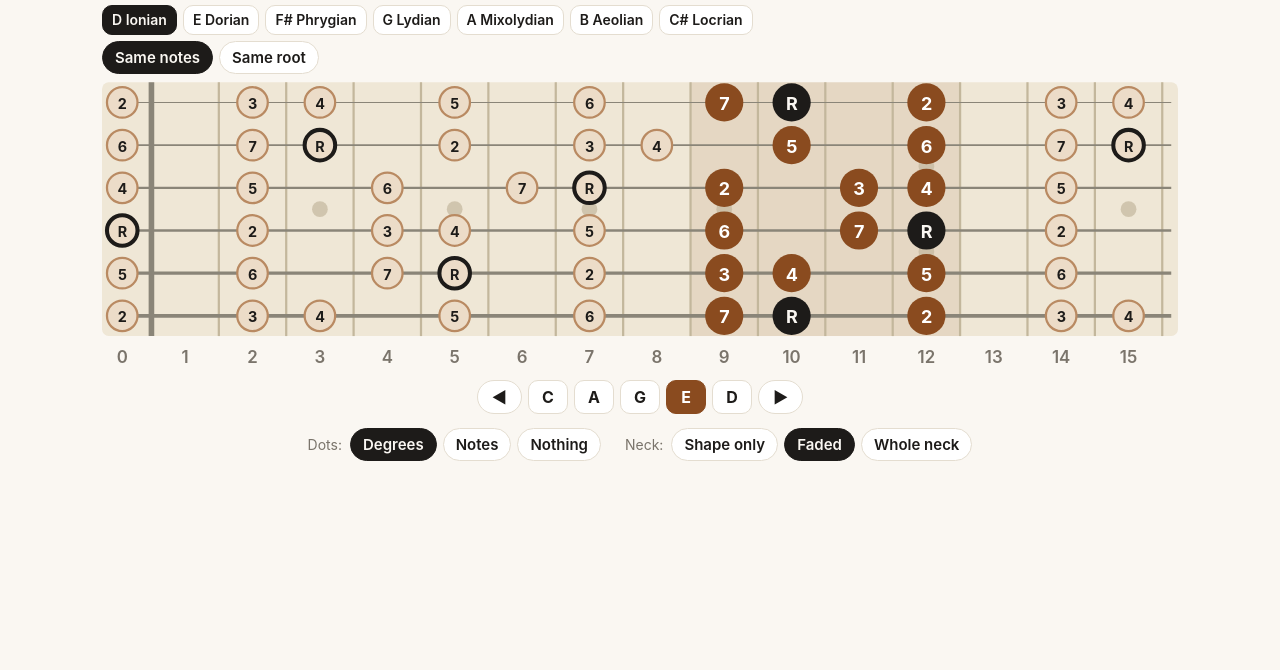
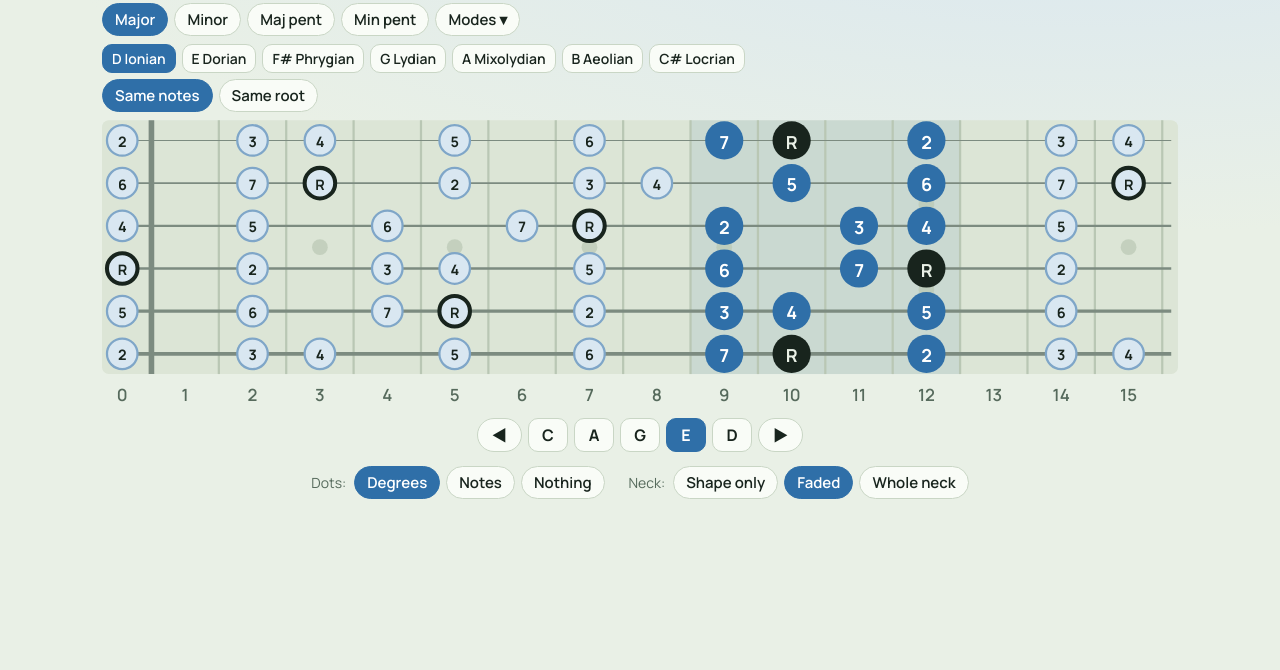
Before and after one commit to MatthewAnnable/guitar-interval-visualiser, a plain HTML site: page index.html in a window 1280 px wide. Shown: the part 130-800 px from the top of the page. Drawn offline with Linux system fonts and the light colour scheme.

Commit message:
Evening look: night and day themes to match the student portal
Shared stylesheet (evening.css), Manrope, and this app's own colour pairing.
Follows the device's light or dark setting.

Co-Authored-By: Claude Fable 5.2 <noreply@anthropic.com>

```diff
--- /dev/null
+++ b/evening.css
@@ -0,0 +1,162 @@
+/* Matthew Annable — the "Evening" look for the student practice apps.
+ *
+ * The same look as the student portal (Lesson Booking System/static/css/
+ * portal.css): the brand green and amber on a dark forest ground with a touch
+ * of lilac, blue and clay, Manrope for everything, no serif. Dark by default;
+ * a matching day theme takes over when the device is set to light. Each app links its own copy of
+ * this file as evening.css AFTER its own <style>, so this file wins.
+ *
+ * THIS IS THE MASTER. Edit it here, then copy it over evening.css in each app
+ * folder under Student Apps/ (see README.md beside this file).
+ *
+ * Every app looks like part of one family but has its own pair of colours,
+ * chosen by <html data-app="…">:
+ *   --accent  selected tabs and pills, sliders, highlights
+ *   --action  the main button
+ *   --glow    the soft light in the top corner of the page
+ */
+
+@font-face {
+  font-family: 'Manrope'; font-style: normal; font-weight: 200 800; font-display: swap;
+  src: url("fonts/manrope-latin.woff2") format('woff2');
+  unicode-range: U+0000-00FF, U+0131, U+0152-0153, U+02BB-02BC, U+02C6, U+02DA, U+02DC, U+0304, U+0308, U+0329, U+2000-206F, U+20AC, U+2122, U+2191, U+2193, U+2212, U+2215, U+FEFF, U+FFFD;
+}
+@font-face {
+  font-family: 'Manrope'; font-style: normal; font-weight: 200 800; font-display: swap;
+  src: url("fonts/manrope-latin-ext.woff2") format('woff2');
+  unicode-range: U+0100-02BA, U+02BD-02C5, U+02C7-02CC, U+02CE-02D7, U+02DD-02FF, U+0304, U+0308, U+0329, U+1D00-1DBF, U+1E00-1E9F, U+1EF2-1EFF, U+2020, U+20A0-20AB, U+20AD-20C0, U+2113, U+2C60-2C7F, U+A720-A7FF;
+}
+
+:root {
+  color-scheme: dark;
+
+  /* The five brand colours, lifted for a dark ground. --on-… is the text
+     colour that sits on each one when it is used as a fill. */
+  --moss: #9CCB96;  --on-moss: #141A17;  --glow-moss: #24332A;
+  --amber: #F7B955; --on-amber: #141A17; --glow-amber: #332E22;
+  --lilac: #C2B0F0; --on-lilac: #141A17; --glow-lilac: #2D2A3B;
+  --sky: #8FBCE6;   --on-sky: #141A17;   --glow-sky: #22303B;
+  --clay: #EC9C86;  --on-clay: #141A17;  --glow-clay: #3A2824;
+
+  /* the names the apps already use */
+  --bg: #141A17;
+  --card: #1D2521;
+  --chip: #26332C;
+  --ink: #EEF0E8;
+  --mute: #A2ADA3;
+  --line: #3A4A40;
+  --line-soft: #2B3630;
+
+  --good: #9CCB96; --goodbg: #22302A; --ok: #9CCB96;
+  --warn: #F7B955;
+  --bad: #F0A29A;  --badbg: #3A2422;
+  --flat: #86B4F0; --sharp: #F0A29A;   /* singing: which way the note leans */
+  --band: #26332C; --grid: #2B3630;
+  --s1: #86B4F0; --s2: #F7B955; --s3: #C2B0F0;
+
+  /* fretboards */
+  --board: #222C27; --wire: #3A4A40; --string: #8C978E;
+  --pale: #22303B; --paleline: #5F86A8; --accpale: #332E22; --win: rgba(143,188,230,.12);
+}
+
+/* Day: the same look with the lights on. A pale sage ground, and the five
+   colours deepened so they hold up on a bright screen. Follows the device. */
+@media (prefers-color-scheme: light) {
+  :root {
+    color-scheme: light;
+
+    --moss: #3F7A4A;  --on-moss: #FFFFFF;  --glow-moss: #D9EAD5;
+    --amber: #F2A93B; --on-amber: #18241D; --glow-amber: #F3EAD2;
+    --lilac: #6B5BB5; --on-lilac: #FFFFFF; --glow-lilac: #E2E0F2;
+    --sky: #2F6FA8;   --on-sky: #FFFFFF;   --glow-sky: #D9E7F1;
+    --clay: #B8503F;  --on-clay: #FFFFFF;  --glow-clay: #F1DFD9;
+
+    --bg: #E9F0E6;
+    --card: #F9FCF7;
+    --chip: #DDE7D9;
+    --ink: #18241D;
+    --mute: #566A5C;
+    --line: #C9D6C5;
+    --line-soft: #D6E0D2;
+
+    --good: #3F7A4A; --goodbg: #D9EAD5; --ok: #3F7A4A;
+    --warn: #C98A1B;
+    --bad: #B8503F;  --badbg: #F4DFDA;
+    --flat: #2F6FA8; --sharp: #B8503F;
+    --band: #DDE7D9; --grid: #D3DECF;
+    --s1: #2F6FA8; --s2: #C98A1B; --s3: #6B5BB5;
+
+    --board: #DCE5D6; --wire: #B9C7B4; --string: #7C8B80;
+    --pale: #D9E7F1; --paleline: #7FA6C8; --accpale: #F3EAD2; --win: rgba(47,111,168,.10);
+  }
+}
+
+/* One pairing per app: --accent for selected tabs, pills and sliders,
+   --action for the main button, --glow for the light in the corner.
+   Ideas for future apps are in README.md beside the master copy. */
+html              { --accent: var(--moss);  --on-accent: var(--on-moss);  --action: var(--amber); --on-action: var(--on-amber); --glow: var(--glow-moss); }
+html[data-app="ear"]   { --accent: var(--moss);  --on-accent: var(--on-moss);  --action: var(--amber); --on-action: var(--on-amber); --glow: var(--glow-moss); }
+html[data-app="notes"] { --accent: var(--amber); --on-accent: var(--on-amber); --action: var(--moss);  --on-action: var(--on-moss);  --glow: var(--glow-amber); }
+html[data-app="sing"]  { --accent: var(--lilac); --on-accent: var(--on-lilac); --action: var(--amber); --on-action: var(--on-amber); --glow: var(--glow-lilac); }
+html[data-app="metro"] { --accent: var(--clay);  --on-accent: var(--on-clay);  --action: var(--moss);  --on-action: var(--on-moss);  --glow: var(--glow-clay); }
+html[data-app="neck"]  { --accent: var(--sky);   --on-accent: var(--on-sky);   --action: var(--amber); --on-action: var(--on-amber); --glow: var(--glow-sky);
+  --dot: var(--sky); --dotink: var(--on-sky); --acc: var(--amber); }
+
+html { background: var(--bg); }
+body {
+  background: radial-gradient(120% 520px at 85% 0%, var(--glow) 0%, var(--bg) 70%) no-repeat, var(--bg);
+  color: var(--ink);
+  font-family: Manrope, system-ui, -apple-system, "Segoe UI", Helvetica, Arial, sans-serif;
+  -webkit-font-smoothing: antialiased;
+}
+h1 { font-weight: 800; font-size: clamp(26px, 6.5vw, 34px); line-height: 1.08; letter-spacing: -0.03em; margin-bottom: 10px; }
+h2 { letter-spacing: -0.015em; }
+a { color: var(--accent); }
+:focus-visible { outline: 2px solid var(--amber); outline-offset: 3px; }
+
+/* The name and zigzag above each app's title, as on the portal. */
+.ma-brand {
+  display: flex; align-items: center; gap: 10px; margin: 0 0 14px;
+  font-size: 12px; font-weight: 700; letter-spacing: 0.1em; text-transform: uppercase;
+  color: var(--mute);
+}
+.ma-brand svg { width: 38px; height: 17px; flex: none; color: var(--accent); }
+
+.card { border-radius: 16px; border-color: var(--line-soft); }
+input[type=range] { accent-color: var(--accent); }
+input[type=checkbox], input[type=radio] { accent-color: var(--accent); }
+select, input[type=text], input[type=number] { background: var(--card); color: var(--ink); border-color: var(--line); }
+
+/* Selected tabs and pills take the app's accent. */
+.pill, .tabs button { border-radius: 999px; }
+.pill.on, .tabs button.on, .ghost.on, #modes .chip.on {
+  background: var(--accent); color: var(--on-accent); border-color: var(--accent);
+}
+/* The main button takes the app's action colour. */
+.big, button.primary {
+  background: var(--action); border-color: var(--action); color: var(--on-action);
+  border-radius: 999px; font-weight: 700;
+}
+.ghost { border-radius: 999px; }
+
+/* Ear Trainer */
+.ans .pick, .box td span.root { color: var(--on-accent); }
+.fb .dot text { fill: var(--on-accent); }
+.fb .root text { fill: var(--bg); }
+.fb .g-both text, .fb .g-major text, .fb .g-minor text, .fb .g-none text { fill: #fff; }
+html[data-app="neck"] .fb .dot.root text { fill: var(--bg); }
+html[data-app="neck"] .fb .dot.faded text { fill: var(--ink); }
+
+/* Note Reading: plain buttons are filled, so the dark text goes on all of
+   them, and only the Start buttons take the action colour. */
+html[data-app="notes"] button { color: var(--on-accent); border-radius: 999px; }
+html[data-app="notes"] button.alt, html[data-app="notes"] .tabs button { color: var(--ink); }
+html[data-app="notes"] .tabs button.on { color: var(--on-accent); }
+html[data-app="notes"] #pStart, html[data-app="notes"] #tStart, html[data-app="notes"] #lStart { background: var(--action); color: var(--on-action); }
+html[data-app="notes"] .big { background: none; border-radius: 0; color: inherit; }
+
+/* Fading Metronome */
+.tempo .bpm { min-width: 0; white-space: nowrap; }
+.beats { grid-template-columns: repeat(4, minmax(0, 1fr)); }
+.beat { min-width: 0; aspect-ratio: auto; height: 30px; }
+.beat.now.audible { color: var(--on-accent); }
--- a/index.html
+++ b/index.html
@@ -1,5 +1,5 @@
 <!DOCTYPE html>
-<html lang="en">
+<html lang="en" data-app="neck">
 <head>
 <meta charset="utf-8">
 <meta name="viewport" content="width=device-width, initial-scale=1">
@@ -63,9 +63,13 @@
   @media (max-width:600px) { .pill { padding:5px 10px; font-size:14px; } #modes .chip { padding:3px 7px; font-size:13px; } h1 { font-size:18px; } .strip { gap:4px; } .strip .chip { min-width:34px; padding:5px 6px; } .strip .arrow { padding:5px 10px; } }
   .sr { position:absolute; width:1px; height:1px; overflow:hidden; clip:rect(0 0 0 0); }
 </style>
+<meta name="theme-color" content="#141A17" media="(prefers-color-scheme: dark)">
+<meta name="theme-color" content="#E9F0E6" media="(prefers-color-scheme: light)">
+<link rel="stylesheet" href="evening.css">
 </head>
 <body>
 <div class="wrap">
+  <p class="ma-brand"><svg viewBox="-12 -12 779 339" aria-hidden="true"><polyline points="0,158 85,158 159,315 159,0 292,315 425,0 425,315 559,0 693,315 533,158 755,158" fill="none" stroke="currentColor" stroke-width="20" stroke-linecap="round" stroke-linejoin="round"/></svg>Matthew Annable</p>
   <h1 id="title"></h1>
   <div class="row" id="keys" role="group" aria-label="Key"></div>
   <div class="row" id="scales" role="group" aria-label="Scale"></div>
```
Also changed, not shown: fonts/manrope-latin-ext.woff2 (added), fonts/manrope-latin.woff2 (added).
